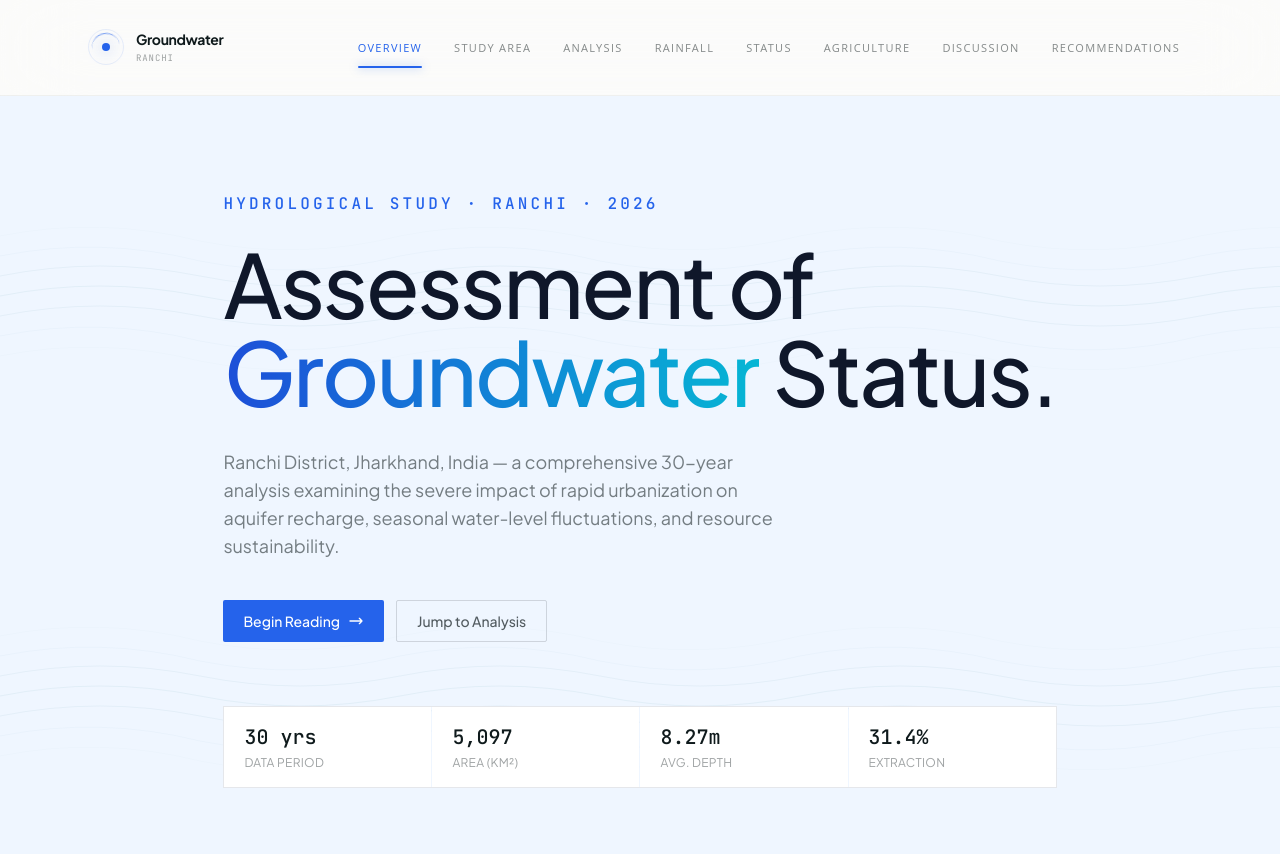
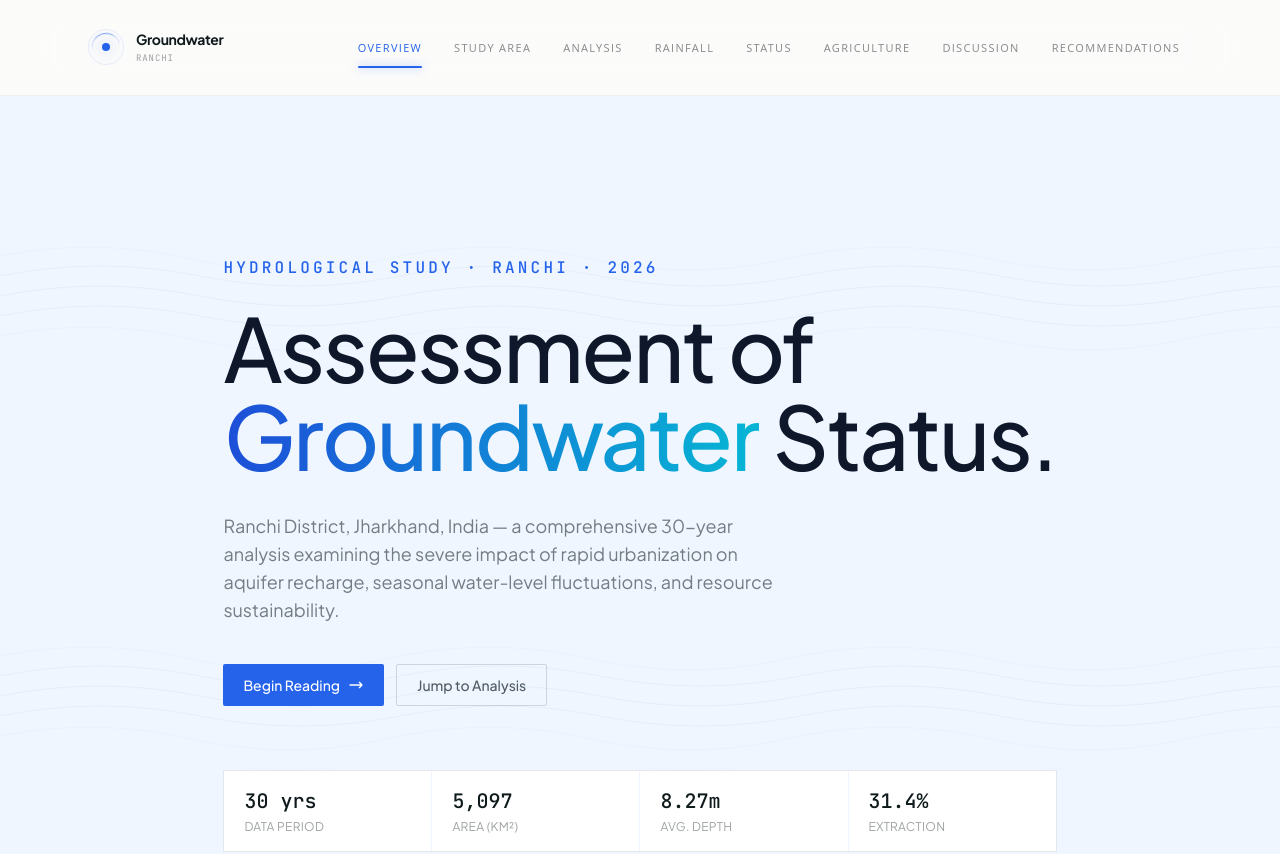
Before and after one commit to Devexhhh/GroundWaterAnalyis, a Next.js app: page / in a window 1280 px wide. Shown: the top 854 px of the page. Built offline with nearby package versions, Linux system fonts and the light colour scheme.

Commit message:
fixed UI

```diff
--- a/src/app/page.tsx
+++ b/src/app/page.tsx
@@ -17,7 +17,7 @@ export default function HomePage() {
       <section className="topo-bg bg-water-faint border-b border-ink/8 min-h-[90vh] flex flex-col justify-center">
         {/* Adjusted vertical padding for mobile (py-16) and larger screens (md:py-24) */}
         <div className="max-w-5xl mx-auto px-4 sm:px-6 py-16 md:py-24">
-          <p className="section-label mb-4 sm:mb-6 text-sm sm:text-base">Hydrological Study · Ranchi · 2026</p>
+          <p className="section-label mb-4 sm:mb-6 text-sm sm:text-base pt-16">Hydrological Study · Ranchi · 2026</p>
 
           <h1 className="font-jakarta font-medium text-slate-900 leading-[1.1] tracking-tight text-4xl sm:text-6xl lg:text-[5.5rem] mb-6 sm:mb-8">
             Assessment of <br className="hidden sm:block" />
```
